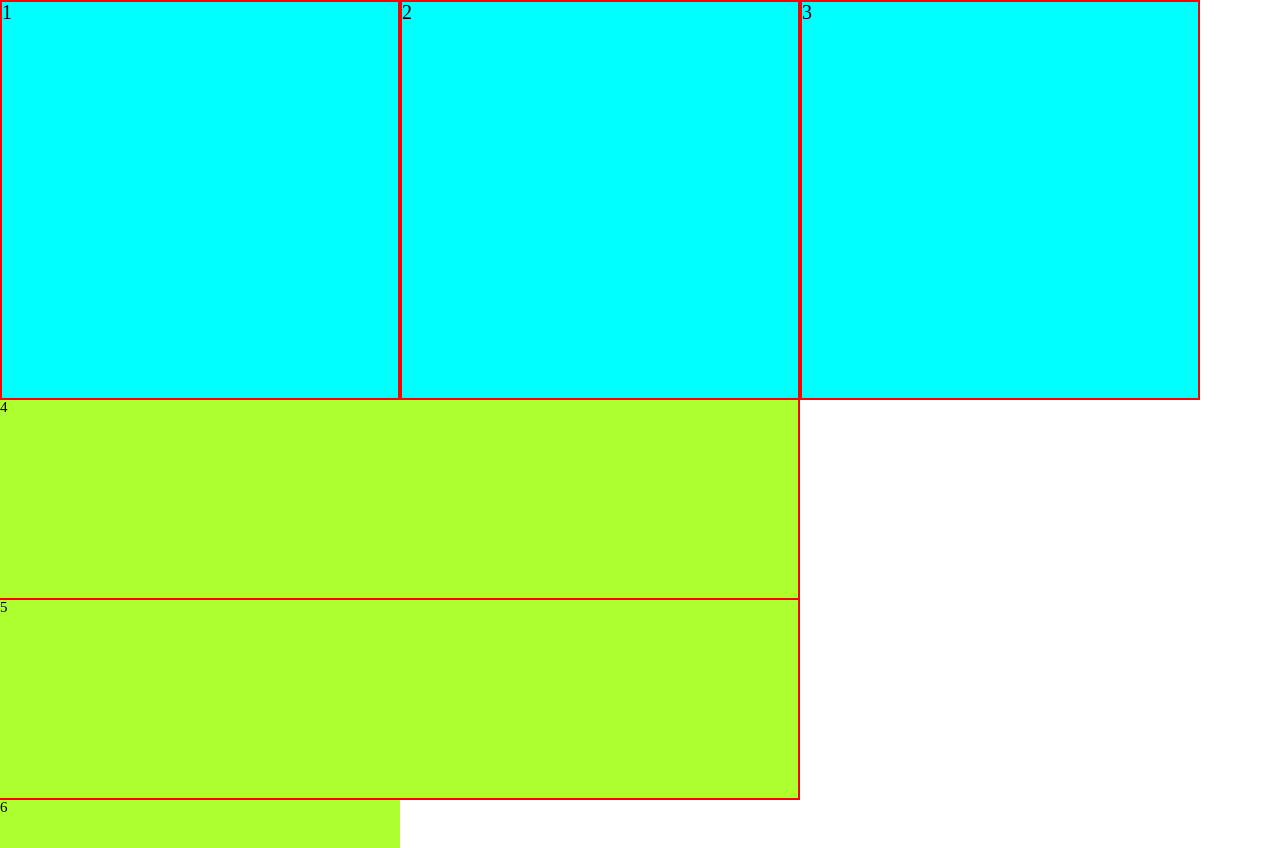
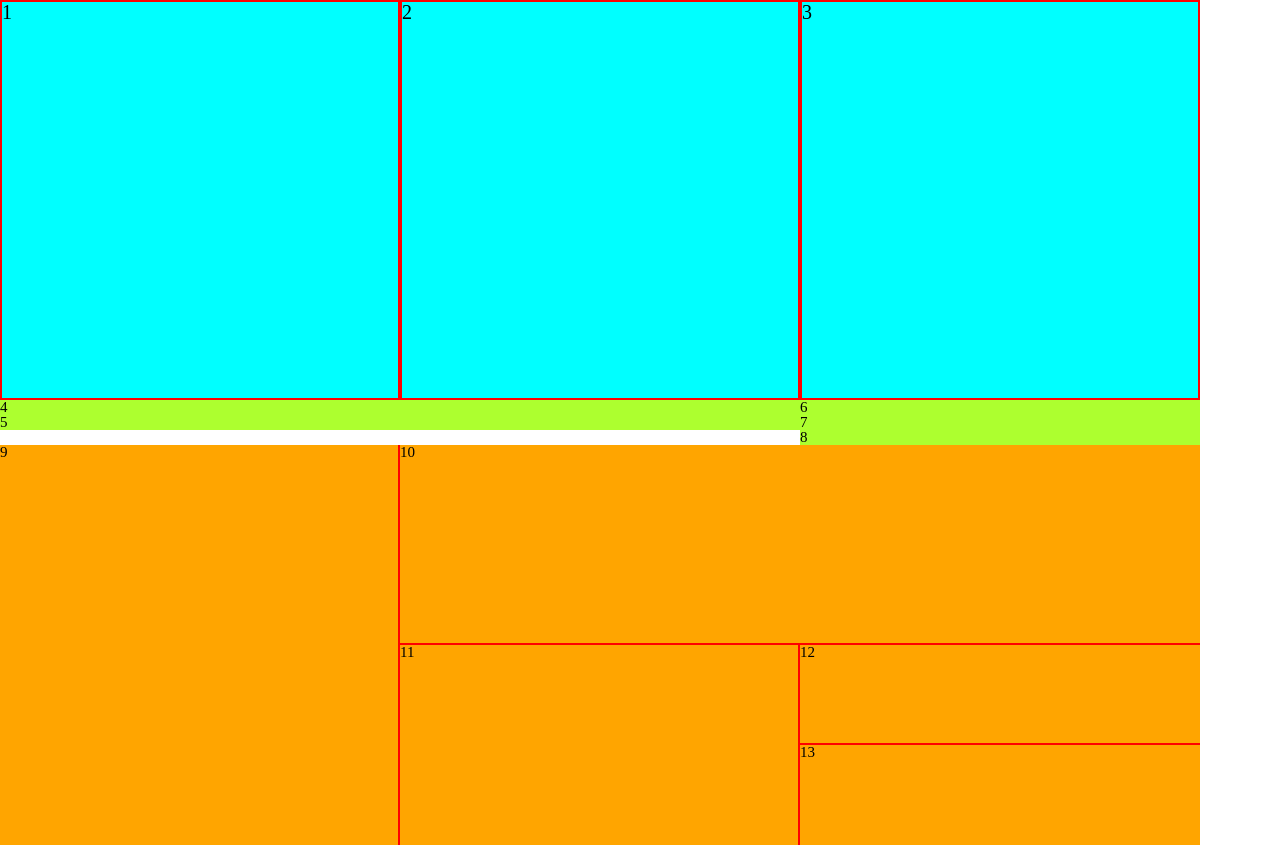
Before and after one commit to VyacheslavNedbaylo/HW6, a plain HTML site: page index.html in a window 1280 px wide. Shown: the top 848 px of the page. Drawn offline with Linux system fonts and the light colour scheme.

Commit message:
deleted classes green1-1,1-2;made float

```diff
--- a/index.html
+++ b/index.html
@@ -13,15 +13,15 @@
         <div>2</div>
         <div>3</div>
     </div>
-<div class="second">
+<div class="green">
     <div class="green1">
-        <div class="green1-1">4</div>
-        <div class="green1-1">5</div>
+        <div>4</div>
+        <div>5</div>
     </div>
     <div class="green2">
-        <div class="green2-1">6</div>
-        <div class="green2-1">7</div>
-        <div class="green2-1">8</div>
+        <div>6</div>
+        <div>7</div>
+        <div>8</div>
     </div>
 </div>
     <div class="orange">
```
